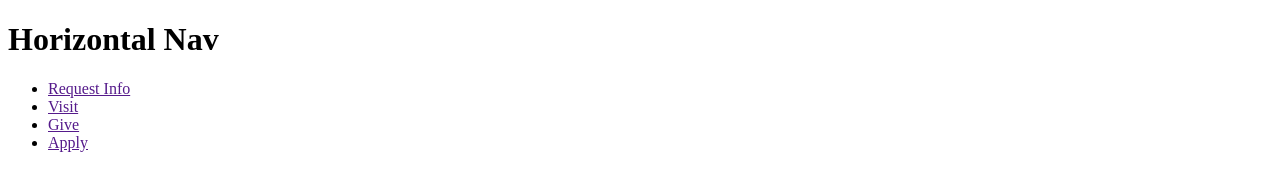
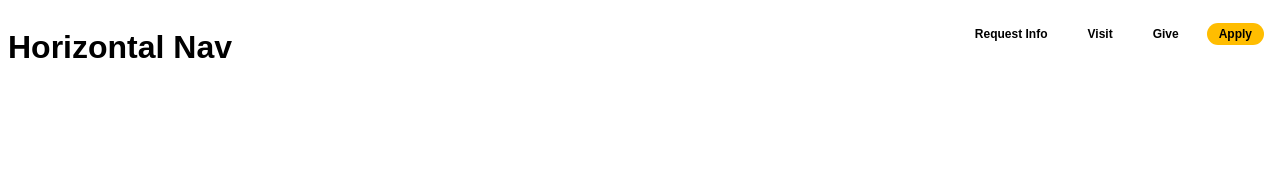
Before and after one commit to Hannah-design14/warmup-horizontal-nav, a plain HTML site: page index.html in a window 1280 px wide. Drawn offline with Linux system fonts and the light colour scheme.

Commit message:
getting right nav links looking good

```diff
--- a/index.html
+++ b/index.html
@@ -8,20 +8,20 @@
     </head>
 
     <body>
-        <header>
+        <header class="site-header">
             <h1>Horizontal Nav</h1>
-            <ul>
+            <ul class="right-nav">
                 <li>
-                    <a href="">Request Info</a>
+                    <a href="" class="right-nav-link">Request Info</a>
                 </li>
                 <li>
-                    <a href="">Visit</a>
+                    <a href="" class="right-nav-link">Visit</a>
                 </li>
                 <li>
-                    <a href="">Give</a>
+                    <a href="" class="right-nav-link">Give</a>
                 </li>
                 <li>
-                    <a href="">Apply</a>
+                    <a href="" class="right-nav-link cta-link">Apply</a>
                 </li>
             </ul>
         </header>
--- a/styles.css
+++ b/styles.css
@@ -1,4 +1,30 @@
+html {
+    font-family: sans-serif;
+}
 .site-header {
     display: flex;
     justify-content: space-between;
 }
+
+.right-nav {
+    display: flex;
+    list-style-type: none;
+}
+
+.right-nav-link {
+    padding: 4px 12px;
+    margin: 0 8px;
+    color:#000;
+    text-decoration: none;
+    font-size: 12px;
+    font-weight: 600;
+}
+
+.right-nav-link:hover{
+    text-decoration: underline;
+}
+
+.cta-link {
+    background-color: rgb(255, 189, 0);
+    border-radius: 15px;
+}
```
